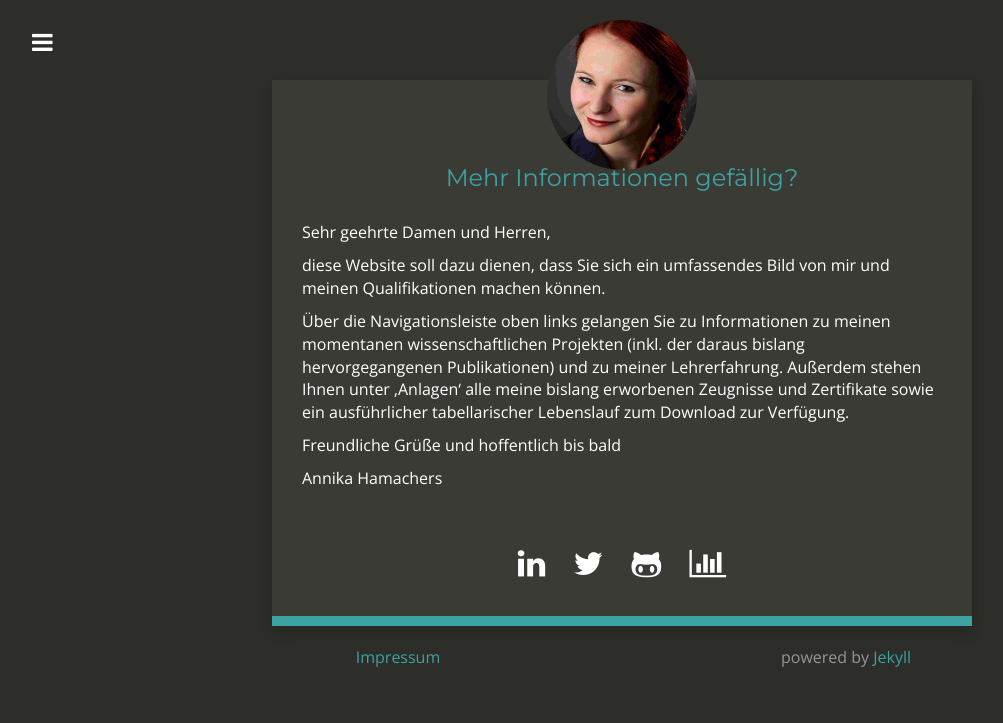
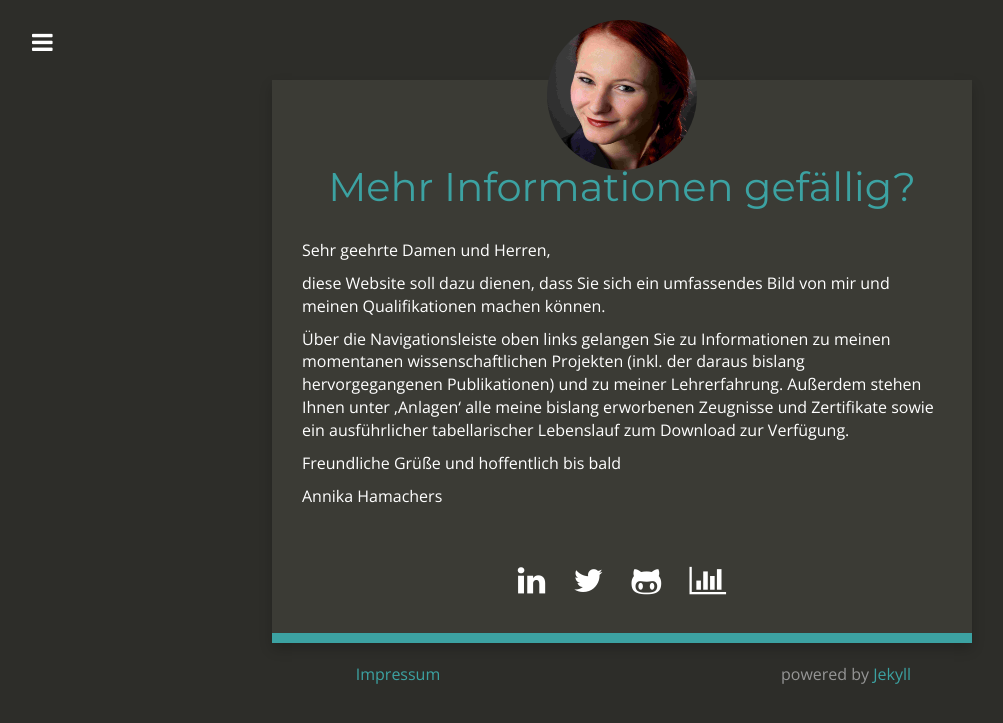
Before and after one commit to BriGitBardot/Bewerbung2, a Jekyll site: the page built from index.md, in a window 1280 px wide. Shown: the top 723 px of the page, without its empty margins (18-1021 px from the left). Built offline with Jekyll 4.4.1, drawn with Linux system fonts in a browser that asks for light colours; nearby versions of some CDN libraries.

Commit message:
Update index.md

```diff
--- a/index.md
+++ b/index.md
@@ -13,7 +13,7 @@
                 <img id="bild" src="Bewerbung_image.jpg" class="img-circle about-image" height="150" width="150" alt="{{ site.title }}" />
             </div>
 
-            <h1 class="header author-header" itemprop="headline" style="font-size:1.5em;">Mehr Informationen gefällig?</h1>
+            <h1 class="header author-header" itemprop="headline" style="font-size:2.5em;">Mehr Informationen gefällig?</h1>
 
             <div class="author-text">
 <p align="left">Sehr geehrte Damen und Herren,</p>
```
